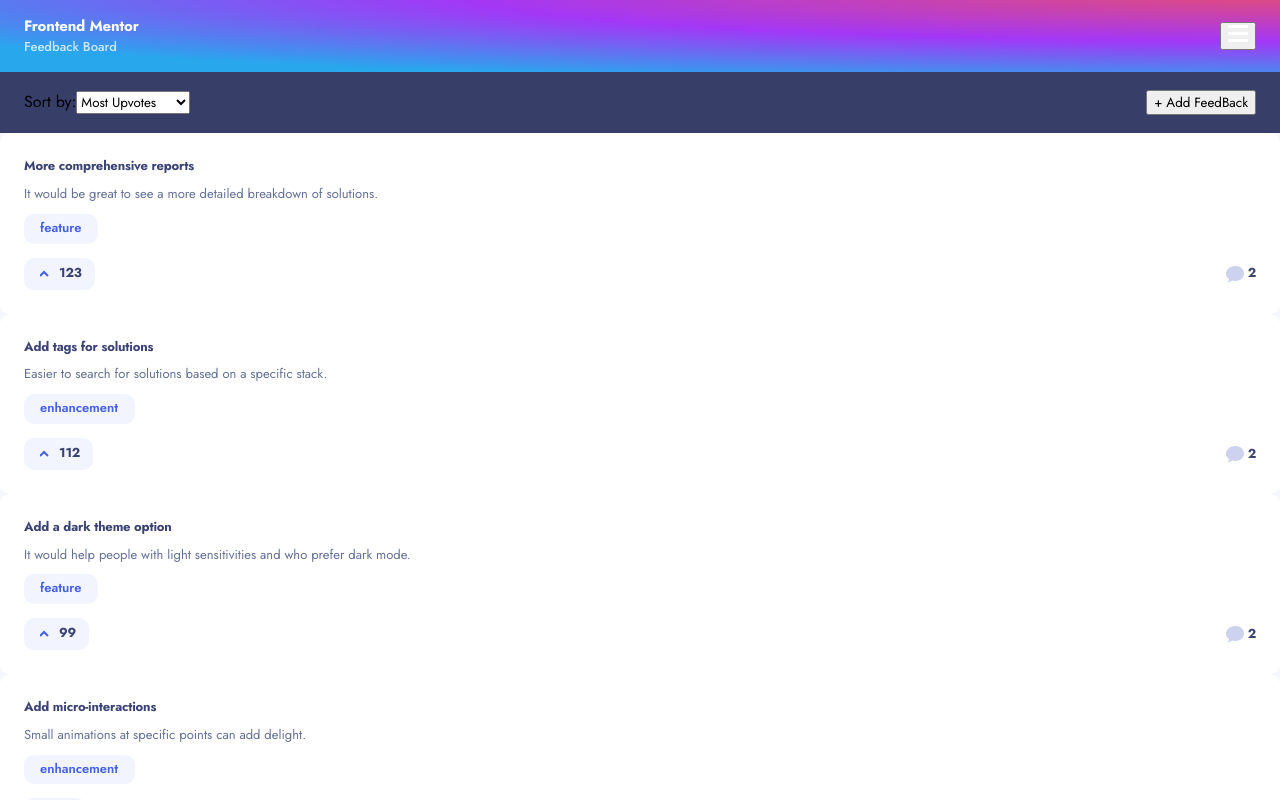
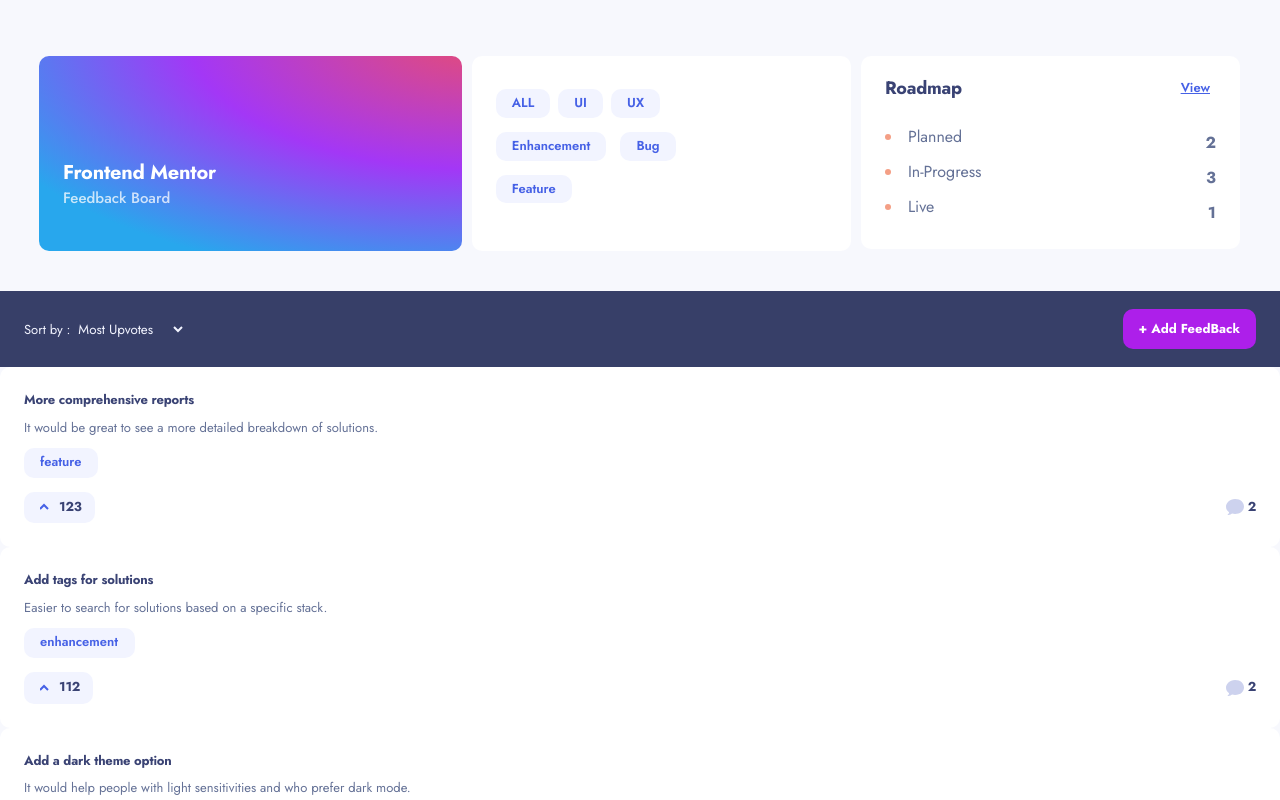
Before and after one commit to acunmedyaakademi/sude-irem-berna-mucahit-feedback-board, a React (Vite) app: page / in a window 1280 px wide. Shown: the top 800 px of the page. Built offline with nearby package versions, Linux system fonts and the light colour scheme.

Commit message:
tablet header css eklendi

```diff
--- a/src/App.css
+++ b/src/App.css
@@ -73,6 +73,12 @@
   background: radial-gradient(128.88% 128.88% at 103.9% -10.39%, #E84D70 0%, #A337F6 53.09%, #28A7ED 100%) /* warning: gradient uses a rotation that is not supported by CSS and may not behave as expected */;
   padding: 16px 24px;
   color: white;
+  position: relative;
+  z-index: 3000;
+}
+
+.header-tablet {
+  display: none;
 }
 
 .header-name h1 {
@@ -98,8 +104,167 @@
   padding: 18px 24px;
 }
 
+.hamburger-btn {
+  background-color: inherit;
+  border: none;
+}
+
+.sort {
+  background-color: inherit;
+  border: none;
+  color: #F2F4FF;
+}
+
+.suggestion-container {
+  background-color: #F7F8FD;
+}
+
 .hamburger-menu-dialog {
-  z-index: 1000;
+  position: absolute;
+  top: 72px;
+  right: 0;
+  height: 100%;
+  background-color: #F7F8FD;
+  padding: 0;
+  margin: 0;
+  width: 271px;
+  border: none;
+  padding: 24px;
+}
+
+.hamburger-buttons {
+  background-color: var(--white);
+  padding: 24px;
+  border-radius: 10px;
+  margin-bottom: 24px;
+  gap: 8px;
+
+  .all-uı-ux {
+    display: flex;
+    gap: 8px;
+    margin-bottom: 14px;
+  }
+
+  .enhancement-bug {
+    display: flex;
+    gap: 14px;
+    margin-bottom: 14px;
+  }
+
+  button {
+  font-weight: 600;
+  font-size: 13px;
+  line-height: 18.79px;
+  letter-spacing: 0px;
+  background-color: #F2F4FF;
+  border: none;
+  padding: 5px 16px;
+  color: #4661E6;
+  border-radius: 10px;
+
+  }
+
+  button:hover {
+    background-color: #4661E6;
+    color: #F2F4FF;
+  }
+}
+
+.hamburger-roadmap {
+  background-color: white;
+  border-radius: 10px;
+  padding: 19px 24px;
+}
+
+.hamburger-roadmap-title {
+  display: flex;
+  justify-content: space-between;
+  margin-bottom: 24px;
+
+  h2 {
+  font-weight: 700;
+  font-size: 18px;
+  line-height: 26.01px;
+  letter-spacing: -0.25px;
+  color:#3A4374;
+  }
+  .roadmap-view {
+    background-color: inherit;
+    border: none;
+    text-decoration: underline;
+    font-weight: 600;
+    font-size: 13px;
+    line-height: 18.79px;
+    letter-spacing: 0px;
+    color: #4661E6;
+  }
+}
+
+.roadmap-list {
+  display: flex;
+  align-items: center;
+  justify-content: space-between;
+
+  span {
+  font-weight: 700;
+  font-size: 16px;
+  line-height: 23.12px;
+  letter-spacing: 0px;
+  text-align: right;
+  color: #647196;
+  }
+}
+
+.hamburger-roadmap-section {
+  li {
+    font-weight: 400;
+    font-size: 16px;
+    line-height: 23.12px;
+    letter-spacing: 0px;
+    color: #647196
+
+  };
+  li:nth-child(1)::marker {
+    color: #F49F85;
+  }
+  li:nth-child(2)::marker {
+    color: #AD1FEA;
+  }
+  li:nth-child(3)::marker {
+    color: #62BCFA;
+  }
+
+}
+
+.addFeedBackBtn {
+  background-color: var(--purple);
+  border-radius: 10px;
+  border: none;
+  color: var(--white);
+  padding: 10.5px 16px;
+  font-weight: 700;
+  font-size: 13px;
+  line-height: 18.79px;
+  letter-spacing: 0px;
+
+}
+
+label {
+  font-weight: 400;
+  font-size: 13px;
+  line-height: 18.79px;
+  letter-spacing: 0px;
+  text-align: right;
+  color: #F2F4FF;
+}
+
+.filter-content {
+  font-weight: 700;
+  font-size: 13px;
+  line-height: 18.79px;
+  letter-spacing: 0px;
+  text-align: right;
+
 }
 
 /* irem end */
@@ -295,6 +460,62 @@
     display: flex;
   }
   /* berna section end */
+
+  /* irem section */
+  .header-tablet {
+    display: flex;
+    margin: 56px 40px 40px 39px;
+    gap: 10px;
+  }
+
+  .header-tablet-first {
+    background: radial-gradient(128.88% 128.88% at 103.9% -10.39%, #E84D70 0%, #A337F6 53.09%, #28A7ED 100%) /* warning: gradient uses a rotation that is not supported by CSS and may not behave as expected */;
+    padding-inline: 24px 40px;
+    border-radius: 10px;
+    width: 100%;
+
+    .header-name {
+      padding-top: 103px;
+    }
+    .header-name h1 {
+      font-weight: 700;
+      font-size: 20px;
+      line-height: 28.9px;
+      letter-spacing: -0.25px;
+      color: var(--white);
+    }
+    .header-name h3 {
+      font-weight: 500;
+      font-size: 15px;
+      line-height: 21.68px;
+      letter-spacing: 0px;
+      opacity: 0.75;
+      color: var(--white);
+
+    }
+  }
+
+  .header-tablet-second {
+    width: 100%;
+
+  }
+
+  .hamburger-buttons {
+    padding: 33px 18px 48px 24px;
+    margin-bottom: 0px;
+  }
+
+  .header-tablet-third {
+    width: 100%;
+    .hamburger-roadmap-section li {
+      margin-bottom: 12px;
+    }
+  }
+  .header {
+    display: none;
+  }
+
+  /* irem section */
 }
 
 @media only screen and (min-width: 1280px){
--- a/src/pages/Home.jsx
+++ b/src/pages/Home.jsx
@@ -53,10 +53,54 @@
         {isMenuOpen ? closeMenu : openMenu}
         </button>
       </header>
+      <div className="header-tablet">
+        <div className="header-tablet-first">
+        <div className="header-name">
+          <h1>Frontend Mentor</h1>
+          <h3>Feedback Board</h3>
+        </div>
+        </div>
+        <div className="header-tablet-second">
+        <div className="hamburger-buttons">
+          <div className="all-uı-ux">
+            <button>ALL</button>
+              <button>UI</button>
+              <button>UX</button>
+            </div>
+            <div className="enhancement-bug">
+              <button>Enhancement</button>
+              <button>Bug</button>
+            </div>
+            <button>Feature</button>
+          </div>
+        </div>
+        <div className="header-tablet-third">
+        <div className="hamburger-roadmap">
+          <div className="hamburger-roadmap-title">
+            <h2>Roadmap</h2>
+            <button className="roadmap-view" onClick={() => navigate('/roadmap')}>View</button>
+          </div>
+          <div className="hamburger-roadmap-section">
+            <div className="roadmap-list">
+              <li>Planned</li>
+              <span>2</span>
+            </div>
+            <div className="roadmap-list">
+              <li>In-Progress</li>
+              <span>3</span>
+            </div>
+            <div className="roadmap-list">
+              <li>Live</li>
+              <span>1</span>
+            </div>
+          </div>
+          </div>
+        </div>
+      </div>
       <div className="header-container">
         <div className="header-bottom">
           <div className="filter-content">
-            <label htmlFor="sort">Sort by:</label>
+            <label htmlFor="sort">Sort by : </label>
             <select
               className="sort"
               value={sortValue}
@@ -68,7 +112,7 @@
               <option value="least-comments">Least Comments</option>
             </select>
           </div>
-          <button onClick={() => navigate('/new-feedback') }>+ Add FeedBack</button>
+          <button className="addFeedBackBtn" onClick={() => navigate('/new-feedback') }>+ Add FeedBack</button>
         </div>
       </div>
       <div className="suggestion-container">
@@ -93,22 +137,35 @@
     <dialog ref={dialogRef} className="hamburger-menu-dialog">
         <div className="hamburger-menu-container">
           <div className="hamburger-buttons">
+          <div className="all-uı-ux">
             <button>ALL</button>
               <button>UI</button>
               <button>UX</button>
+            </div>
+            <div className="enhancement-bug">
               <button>Enhancement</button>
               <button>Bug</button>
+            </div>
             <button>Feature</button>
           </div>
           <div className="hamburger-roadmap">
           <div className="hamburger-roadmap-title">
             <h2>Roadmap</h2>
-            <button onClick={() => navigate('/roadmap')}>view</button>
+            <button className="roadmap-view" onClick={() => navigate('/roadmap')}>View</button>
           </div>
           <div className="hamburger-roadmap-section">
+            <div className="roadmap-list">
               <li>Planned</li>
+              <span>2</span>
+            </div>
+            <div className="roadmap-list">
               <li>In-Progress</li>
+              <span>3</span>
+            </div>
+            <div className="roadmap-list">
               <li>Live</li>
+              <span>1</span>
+            </div>
           </div>
           </div>
         </div>
```
Lines whose indentation alone changed are shown as unchanged.
